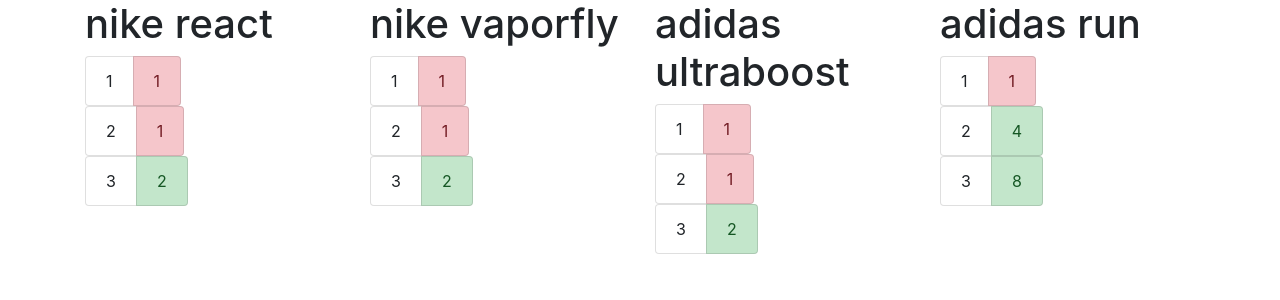
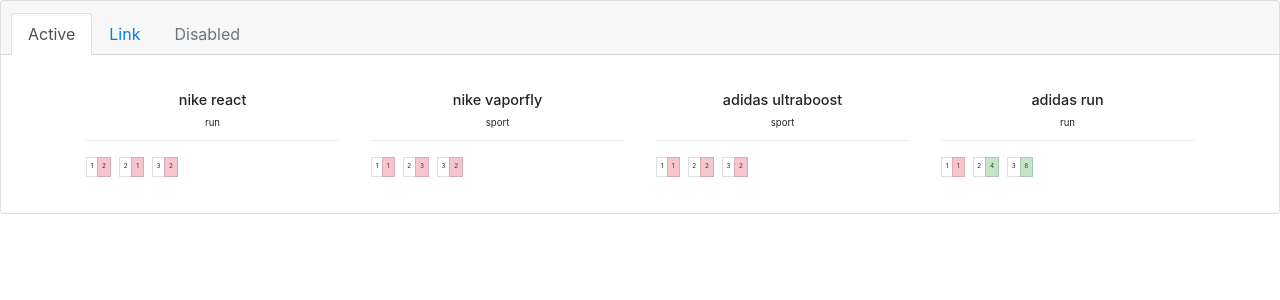
Before and after one commit to craigwh10/Shopping-App, a React (Create React App) app: page / in a window 1280 px wide. Shown: the top 300 px of the page. Built offline with nearby package versions, Linux system fonts and the light colour scheme.

Commit message:
Navbar & Styling

```diff
--- /dev/null
+++ b/src/components/DivElements/Header.js
@@ -0,0 +1,32 @@
+import React from "react";
+
+const Header = props => {
+  return (
+    <div class="card-header">
+      <ul class="nav nav-tabs card-header-tabs">
+        <li class="nav-item">
+          <a class="nav-link active" href="#">
+            Active
+          </a>
+        </li>
+        <li class="nav-item">
+          <a class="nav-link" href="#">
+            Link
+          </a>
+        </li>
+        <li class="nav-item">
+          <a
+            class="nav-link disabled"
+            href="#"
+            tabindex="-1"
+            aria-disabled="true"
+          >
+            Disabled
+          </a>
+        </li>
+      </ul>
+    </div>
+  );
+};
+
+export default Header;
--- a/src/components/Shoes/Shoe/Shoe.css
+++ b/src/components/Shoes/Shoe/Shoe.css
@@ -1,7 +1,24 @@
-.module {
-  border: 1px solid #ccc;
-  width: 300px;
-  display: inline-block;
+.shoeModule {
   padding: 1em;
-  margin: 1em;
 }
+
+.list-group-item {
+  border-radius: 0px !important;
+  font-size: 0.4em;
+  padding: 0.6em !important;
+}
+
+ul.list-group {
+  float: left;
+  margin-right: 0.5em;
+}
+
+.shoeModule h1 {
+  font-size: 0.9em;
+}
+
+.shoeModule p {
+  font-size: 0.6em;
+  border-bottom: 1px solid #eaeaea;
+  padding-bottom: 1em;
+}
--- a/src/components/Shoes/Shoe/Shoe.js
+++ b/src/components/Shoes/Shoe/Shoe.js
@@ -6,7 +6,7 @@
   classHandler = e => {
     const classes = ["list-group-item"];
 
-    if (e < 2) {
+    if (e <= 3) {
       classes.push("list-group-item-danger");
       return [e, classes];
     } else {
@@ -27,8 +27,9 @@
       </ul>
     ));
     return (
-      <div className="col-lg-3">
+      <div className="col-lg-3 shoeModule">
         <h1>{this.props.name}</h1>
+        <p>{this.props.type}</p>
         {items}
       </div>
     );
--- a/src/components/Shoes/Shoes.js
+++ b/src/components/Shoes/Shoes.js
@@ -7,7 +7,9 @@
       <div className="container">
         <div className="row">
           {this.props.shoes.map((shoe, index) => {
-            return <Shoe name={shoe.name} sizes={shoe.sizes} />;
+            return (
+              <Shoe name={shoe.name} sizes={shoe.sizes} type={shoe.type} />
+            );
           })}
         </div>
       </div>
--- a/src/components/containers/App.js
+++ b/src/components/containers/App.js
@@ -1,6 +1,7 @@
 import React, { Component } from "react";
 import "./App.css";
 import Shoes from "../Shoes/Shoes";
+import Header from "../DivElements/Header";
 
 class App extends Component {
   state = {
@@ -8,19 +9,19 @@
       {
         id: "a1",
         name: "nike react",
-        sizes: [[1, 1], [2, 1], [3, 2]],
+        sizes: [[1, 2], [2, 1], [3, 2]],
         type: "run"
       },
       {
         id: "a2",
         name: "nike vaporfly",
-        sizes: [[1, 1], [2, 1], [3, 2]],
+        sizes: [[1, 1], [2, 3], [3, 2]],
         type: "sport"
       },
       {
         id: "a3",
         name: "adidas ultraboost",
-        sizes: [[1, 1], [2, 1], [3, 2]],
+        sizes: [[1, 1], [2, 2], [3, 2]],
         type: "sport"
       },
       {
@@ -33,7 +34,14 @@
     filtered: false
   };
   render() {
-    return <Shoes shoes={this.state.shoes} />;
+    return (
+      <div class="card text-center">
+        <Header />
+        <div class="card-body">
+          <Shoes shoes={this.state.shoes} />
+        </div>
+      </div>
+    );
   }
 }
 
```
